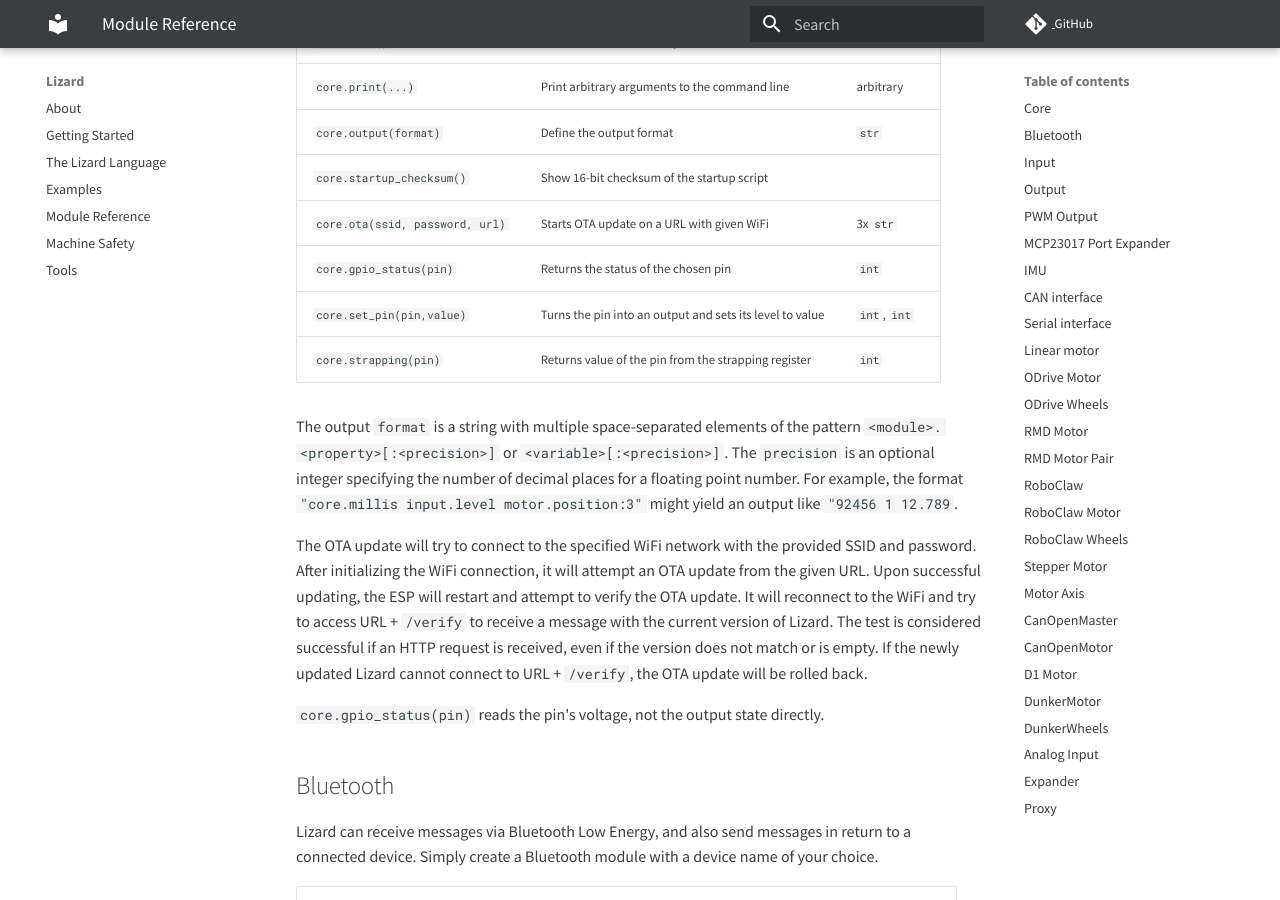
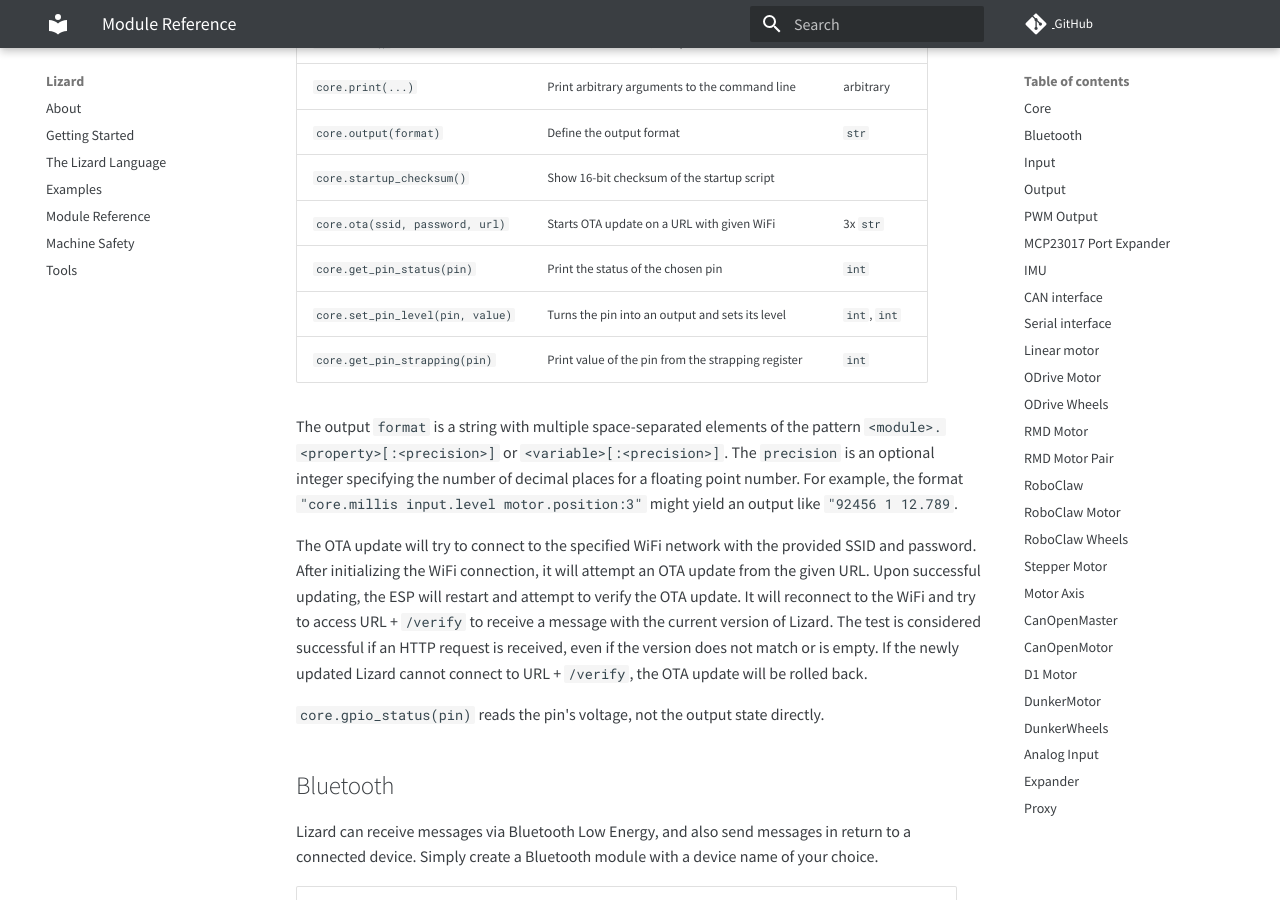
Before and after one commit to zauberzeug/lizard, an MkDocs documentation site: the page built from docs/module_reference.md, in a window 1280 px wide and 900 px high, scrolled down 1065 px. Built offline with MkDocs 1.6.1 and Material for MkDocs 9.7.7, drawn with Linux system fonts in a browser that asks for light colours; comment, search, counter and statistics services are not loaded.

Commit message:
code review

```diff
--- a/docs/module_reference.md
+++ b/docs/module_reference.md
@@ -24,18 +24,18 @@ It is automatically created right after the boot sequence.
 | `core.millis` | Time since booting the microcontroller (ms)             | `int`     |
 | `core.heap`   | Free heap memory (bytes)                                | `int`     |
 
-| Methods                         | Description                                              | Arguments    |
-| ------------------------------- | -------------------------------------------------------- | ------------ |
-| `core.restart()`                | Restart the microcontroller                              |              |
-| `core.version()`                | Show lizard version                                      |              |
-| `core.info()`                   | Show lizard version, compile time and IDF version        |              |
-| `core.print(...)`               | Print arbitrary arguments to the command line            | arbitrary    |
-| `core.output(format)`           | Define the output format                                 | `str`        |
-| `core.startup_checksum()`       | Show 16-bit checksum of the startup script               |              |
-| `core.ota(ssid, password, url)` | Starts OTA update on a URL with given WiFi               | 3x `str`     |
-| `core.gpio_status(pin)`         | Returns the status of the chosen pin                     | `int`        |
-| `core.set_pin(pin,value)`       | Turns the pin into an output and sets its level to value | `int`, `int` |
-| `core.strapping(pin)`           | Returns value of the pin from the strapping register     | `int`        |
+| Methods                          | Description                                        | Arguments    |
+| -------------------------------- | -------------------------------------------------- | ------------ |
+| `core.restart()`                 | Restart the microcontroller                        |              |
+| `core.version()`                 | Show lizard version                                |              |
+| `core.info()`                    | Show lizard version, compile time and IDF version  |              |
+| `core.print(...)`                | Print arbitrary arguments to the command line      | arbitrary    |
+| `core.output(format)`            | Define the output format                           | `str`        |
+| `core.startup_checksum()`        | Show 16-bit checksum of the startup script         |              |
+| `core.ota(ssid, password, url)`  | Starts OTA update on a URL with given WiFi         | 3x `str`     |
+| `core.get_pin_status(pin)`       | Print the status of the chosen pin                 | `int`        |
+| `core.set_pin_level(pin, value)` | Turns the pin into an output and sets its level    | `int`, `int` |
+| `core.get_pin_strapping(pin)`    | Print value of the pin from the strapping register | `int`        |
 
 The output `format` is a string with multiple space-separated elements of the pattern `<module>.<property>[:<precision>]` or `<variable>[:<precision>]`.
 The `precision` is an optional integer specifying the number of decimal places for a floating point number.
```
Also changed, not shown: 1 other file.
